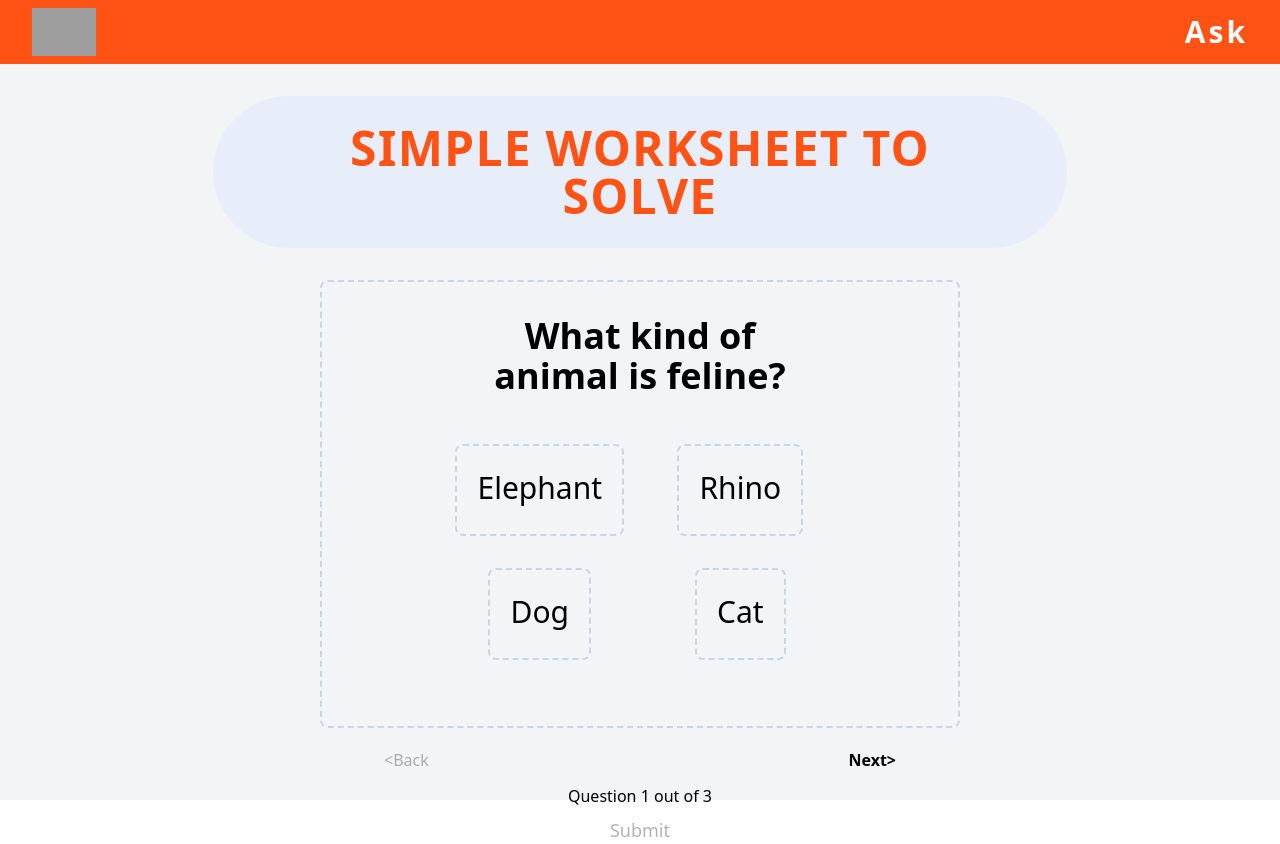
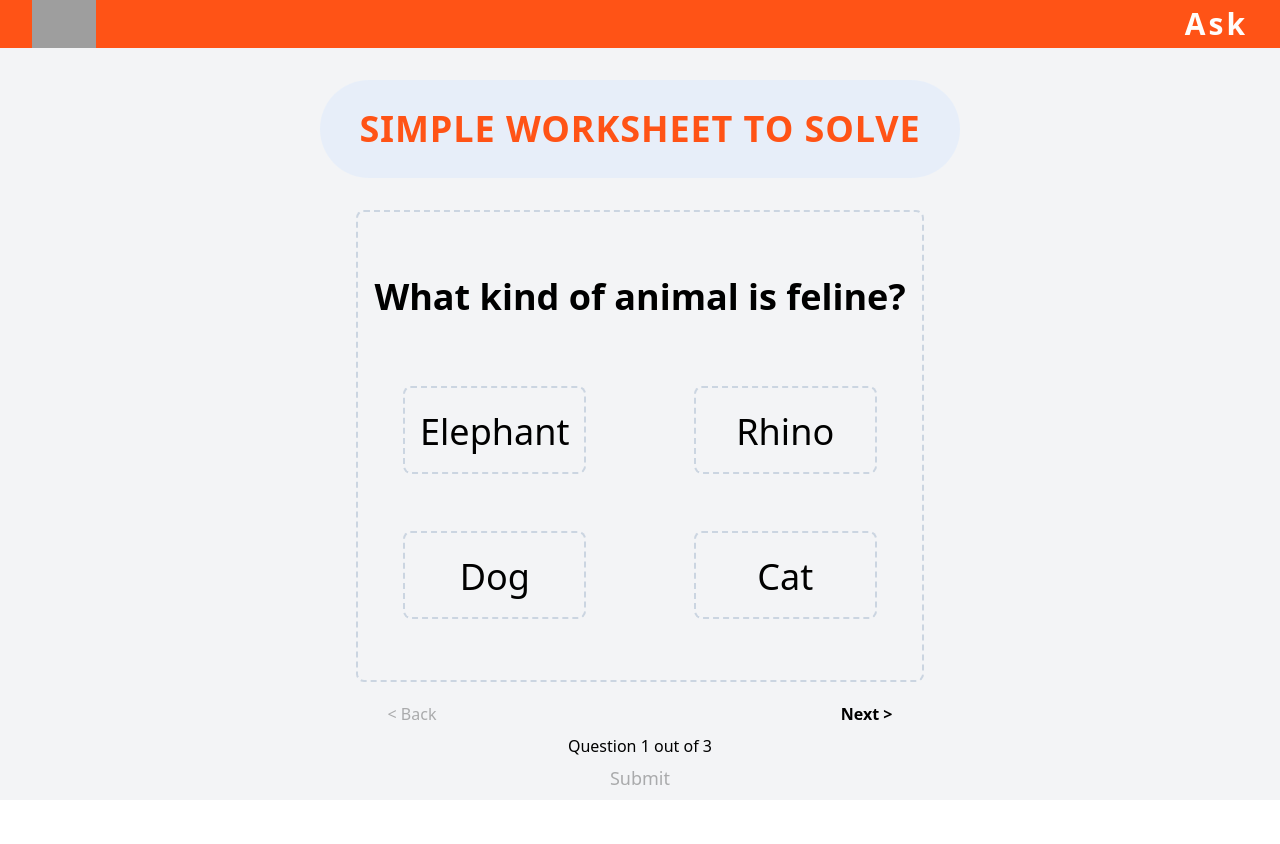
Before and after one commit to SMMalek/red-level, a React (Create React App) app: page / in a window 1280 px wide. Both pictures are taken after a click on the button "Start". After the commit the page ends 800 px from the top, so only its background shows below. Built offline with nearby package versions, Linux system fonts and the light colour scheme; grey boxes are pictures that could not be loaded.

Commit message:
fix-resp

```diff
--- a/src/App.js
+++ b/src/App.js
@@ -30,8 +30,8 @@ const App = () => {
       <Title />
       {start
         ?
-        <div>
-          <Main className="flex flex-col bg-gray-100" appList={appList} reInitialize={reInitialize}/>
+        <div className="h-full">
+          <Main appList={appList} reInitialize={reInitialize}/>
         </div>
         :
         <button className={startBtnStyle} onClick={initialize}>Start</button>
--- a/src/components/Choice.js
+++ b/src/components/Choice.js
@@ -6,14 +6,14 @@ import React from 'react'
       {
         props.setAnswersList(props.text,props.current)
     }
-    let btnStyle="flex m-auto border-2 transition-colors ease-in duration-200 border-dashed rounded-lg border-slate-300 hover:bg-redmenta/10 w-fit justify-center p-5"
+    let btnStyle="flex m-auto w-3/6 sm:w-4/6 border-2 sm:p-5 border-dashed rounded-lg border-slate-300 hover:bg-redmenta/10 w-fit justify-center p-5 transition-all ease-in duration-200 "
     if(props.selected === props.text){
-      btnStyle = "flex m-auto border-2 transition-colors ease-in duration-200 border-dashed rounded-lg border-slate-900 bg-redmenta/10 w-fit justify-center p-5"
+      btnStyle = "flex m-auto w-3/6 sm:w-4/6 border-2 sm:p-5  border-dashed rounded-lg border-slate-900 bg-redmenta/10 w-fit justify-center p-5 transition-all ease-in duration-200"
     }
 
     return (
       <button className={btnStyle} onClick={handleClick}>
-        <p className="m-auto pt-1 text-3xl w-full h-12 w-fit justify-center">{props.text}</p>
+        <p className="m-auto pt-1 text-2xl sm:text-3xl md:text-4xl w-fit h-fit justify-center transition-all ease-in duration-200">{props.text}</p>
       </button>
     );
   }
--- a/src/components/Choices.js
+++ b/src/components/Choices.js
@@ -17,7 +17,7 @@ import Choice from './Choice.js'
     }
 
     return (
-      <div className="grid grid-cols-2 justify-around h-52 gap-8 mx-auto my-10 w-fit ">
+      <div className="grid grid-cols-1 sm:grid-cols-2 w-full h-4/6 gap-4 mx-auto mb-10  w-fit ">
         {answers.map( answer =>
           <Choice
             text={answer}
--- a/src/components/Counter.js
+++ b/src/components/Counter.js
@@ -2,7 +2,7 @@ import React from 'react'
 
   const Counter = props => {
     return(
-      <h1  className="mb-2 mt-0 mx-auto">Question {props.current+1} out of 3</h1>
+      <h1  className="mb-2 mt-0 mx-auto h-2/6">Question {props.current+1} out of 3</h1>
     )
   }
 
--- a/src/components/Main.js
+++ b/src/components/Main.js
@@ -17,7 +17,7 @@ import Results from './Results.js'
     const reInitialize = () => {props.reInitialize()} //reInitialize callback()
 
     let submitBtnStyle = ""// Submit Button acrivation and style
-    if(!list[0] || !list[1] || !list[2]){submitBtnStyle ="text-black/30 text-lg"}else{
+    if(!list[0] || !list[1] || !list[2]){submitBtnStyle ="text-black/30 text-lg w-15 m-auto transition-all ease-in-out duration-300"}else{
       submitBtnStyle = "text-lg w-15 m-auto font-semibold hover:text-redmenta transition-all ease-in-out duration-300"
     }
 
@@ -38,20 +38,24 @@ import Results from './Results.js'
     }
 
     return (
-      <div>
+      <div className="h-full">
         {!isSubmitted
           ?
-          <div className="flex flex-col h-[28rem] bg-gray-100">
-            <div className="flex flex-col m-auto h-full w-1/2 p-[10%] pt-[2%] border-2 border-dashed rounded-lg border-slate-300">
+            <div className="flex flex-col h-full md:w-4/6 m-auto">
+            <div className="flex flex-col  m-auto h-4/5  w-4/6 border-2 border-dashed rounded-lg border-slate-300">
               <Question questions={props.appList} current={current} />
               <Choices questions={props.appList} current={current} setAnswersList={setAnswersList} list={list}/>
             </div>
-            <div className="flex flex-row justify-between w-1/2 mx-auto mt-2 px-16">
-              <RollBtn text="Back" roll={roll} current={current} />
-              <RollBtn text="Next" roll={roll} current={current} />
+            <div className="flex flex-col w-4/6 h-1/5 mx-auto">
+              <div className="flex flex-row w-full justify-between px-8 mt-5 mb-2">
+                <RollBtn text="Back" roll={roll} current={current} />
+                <RollBtn text="Next" roll={roll} current={current} />
+              </div>
+              <div className="flex flex-col">
+                <Counter current={current} />
+                <button className={submitBtnStyle} disabled={disabled} onClick={handleClick}>Submit</button>
+              </div>
             </div>
-            <Counter current={current} />
-            <button className={submitBtnStyle} disabled={disabled} onClick={handleClick}>Submit</button>
           </div>
         :
         <Results listc={listc}  reInitialize={reInitialize}/>
--- a/src/components/Question.js
+++ b/src/components/Question.js
@@ -4,8 +4,8 @@ import React from 'react'
     const qidn = props.current+1
     const qid = "q" + qidn
     return (
-      <div className="m-auto px-2 py-2 ">
-        <h1 className="text-4xl font-bold m-auto text-center">{props.questions[qid].question}</h1>
+      <div className="flex m-auto px-2 h-2/6 mt-4">
+        <h1 className="text-2xl sm:text-3xl md:text-4xl font-bold m-auto item-center text-center">{props.questions[qid].question}</h1>
       </div>
     );
   }
--- a/src/components/Results.js
+++ b/src/components/Results.js
@@ -8,13 +8,13 @@ import React from 'react'
     const RetakeBtnStyle = "text-3xl text-slate-600 font-medium mx-auto my-12 pt-3 pb-4 px-5 w-fit bg-redmenta/10 border-2 border-solid rounded-full border-gray/5 transition-all ease-in-out duration-300 hover:border-slate-400"
 
     return (
-      <div className="flex flex-col m-auto my-7 w-fit">
+      <div className="flex flex-col m-auto w-5/6 sm:w-4/6 md:w-3/6 lg:w-2/6 my-7 w-fit">
         <div className="flex flex-col border-2 border-solid rounded-lg border-slate-300">
-          <div className="m-auto text-3xl my-8 py-3 px-16">You first answer is <strong className="text-redmenta/90">{check(0)}</strong></div>
+          <div className="m-auto text-2xl sm:text-3xl my-8 py-3">You first answer is <strong className="text-redmenta/90">{check(0)}</strong></div>
           <hr className="border-slate-200 border-solid mx-4"/>
-          <div className="m-auto text-3xl my-8 my-8 py-3 px-16 ">You second answer is <strong className="text-redmenta/90">{check(1)}</strong></div>
+          <div className="m-auto text-2xl sm:text-3xl my-8 py-3">You second answer is <strong className="text-redmenta/90">{check(1)}</strong></div>
           <hr className="border-slate-200 border-solid mx-4"/>
-          <div className="m-auto text-3xl my-8 my-8 py-3 px-16">You third answer is <strong className="text-redmenta/90">{check(2)}</strong></div>
+          <div className="m-auto text-2xl sm:text-3xl my-8 py-3">You third answer is <strong className="text-redmenta/90">{check(2)}</strong></div>
         </div>
         <button className={RetakeBtnStyle} onClick={handleClick}>Retake</button>
       </div>
--- a/src/components/RollBtn.js
+++ b/src/components/RollBtn.js
@@ -4,20 +4,20 @@ import React from 'react'
     const handleClick = e => props.roll(e.target.value)
 
     let disabled = false
-    let btnStyle = "w-30 py-3 font-semibold text-black hover:text-redmenta transition-all ease-in-out duration-300"
+    let btnStyle = "w-30 font-semibold text-black hover:text-redmenta transition-all ease-in-out duration-300"
 
     if(props.text === "Next" && props.current === 2){
       disabled=true
-      btnStyle = "w-30 font-normal text-black/30"
+      btnStyle = "w-30 font-normal text-black/30 transition-all ease-in-out duration-300"
     }
     if(props.text === "Back" && props.current === 0){
       disabled=true
-      btnStyle = "w-30 font-normal text-black/30"
+      btnStyle = "w-30 font-normal text-black/30 transition-all ease-in-out duration-300"
     }
 
     return (
       <button className={btnStyle} value={props.text} onClick={handleClick} disabled={disabled}>
-        {props.text === "Back" && "<"}{props.text}{props.text === "Next" && ">"}
+        {props.text === "Back" && "< "}{props.text}{props.text === "Next" && " >"}
       </button>
     );
   }
--- a/src/components/Title.js
+++ b/src/components/Title.js
@@ -2,8 +2,8 @@ import React from 'react'
 
 const Title = () => {
   return (
-    <div className="flex w-4/6 h-fit my-8 mx-auto px-14 py-7 bg-blue-100/50 rounded-full">
-      <h1 className="text-5xl m-auto text-center text-redmenta font-bold tracking-wide">SIMPLE WORKSHEET TO SOLVE</h1>
+    <div className="flex w-4/6 md:w-3/6 h-1/6 my-8 mx-auto px-5 sm:px-15 bg-blue-100/50 rounded-full">
+      <h1 className="text-2xl sm:text-3xl md:text-4xl lg:text-4xl m-auto justify-center align-center text-center text-redmenta font-semibold sm:font-bold sm:tracking-wide">SIMPLE WORKSHEET TO SOLVE</h1>
     </div>
   );
 }
--- a/src/index.js
+++ b/src/index.js
@@ -5,9 +5,7 @@ import App from './App';
 
 ReactDOM.render(
   <React.StrictMode>
-    <div className="bg-gray-100 w-screen h-screen">
       <App />
-    </div>
   </React.StrictMode>,
   document.getElementById('root')
 )
```
